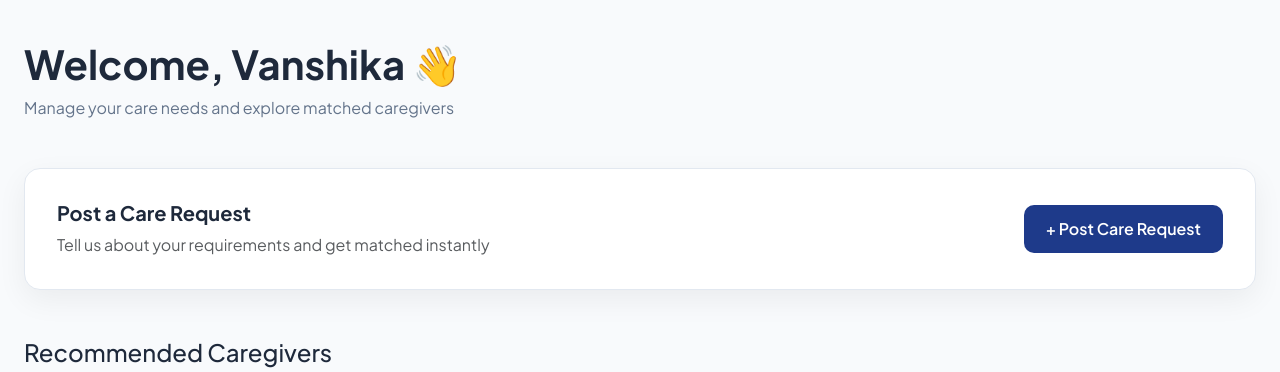
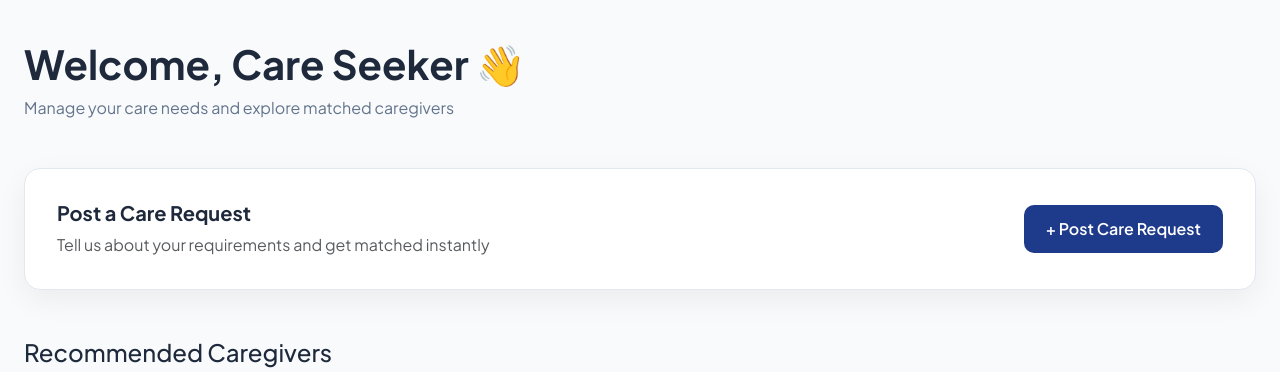
Before and after one commit to Vaibhav-Patidar/CareMatch, a Flask app: page /seeker/dashboard in a window 1280 px wide. Shown: the part 61-433 px from the top of the page. Run offline with Flask 3, Linux system fonts and the light colour scheme.

Commit message:
Update seeker.html

```diff
--- a/templates/seeker.html
+++ b/templates/seeker.html
@@ -5,7 +5,7 @@
   <meta name="viewport" content="width=device-width, initial-scale=1.0" />
   <title>Care Seeker Dashboard | CareMatch</title>
   <link rel="icon" type="image/x-icon"
-        href="https://raw.githubusercontent.com/Vaibhav-Patidar/CareMatch/refs/heads/main/static/assets/hero-care.jpg">
+        href="https://raw.githubusercontent.com/Vaibhav-Patidar/CareMatch/refs/heads/main/static/assets/favicon.jpeg">
 
   <link href="https://cdn.jsdelivr.net/npm/bootstrap@5.3.0/dist/css/bootstrap.min.css" rel="stylesheet">
   <link href="https://fonts.googleapis.com/css2?family=Plus+Jakarta+Sans:wght@400;500;600;700&display=swap" rel="stylesheet">
@@ -140,7 +140,7 @@
 
 <div class="dashboard-container">
 
-  <h1 class="mb-2">Welcome, Vanshika 👋</h1>
+  <h1 class="mb-2">Welcome, Care Seeker 👋</h1>
   <p class="subtitle mb-5">Manage your care needs and explore matched caregivers</p>
 
   <div class="request-card mb-5">
```
